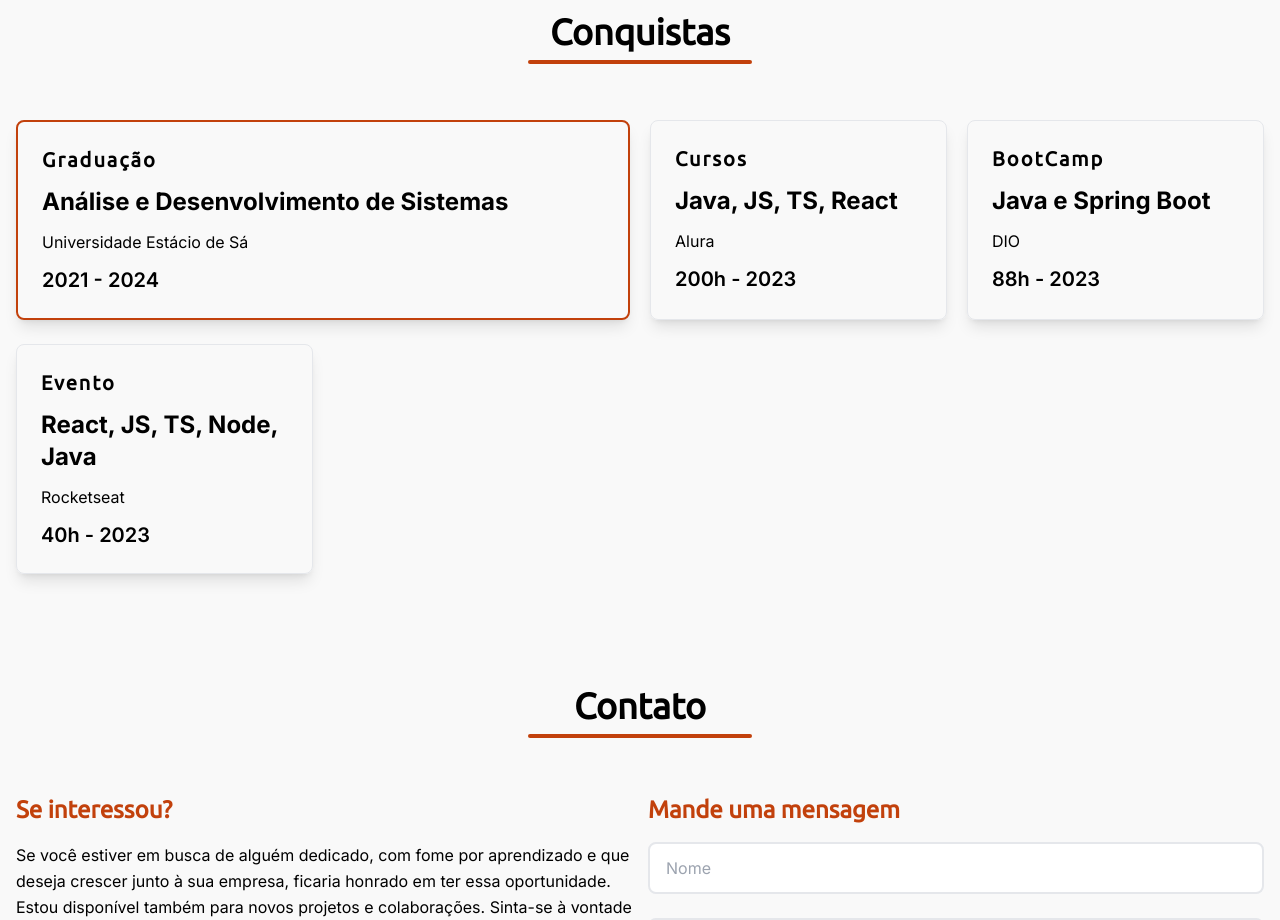
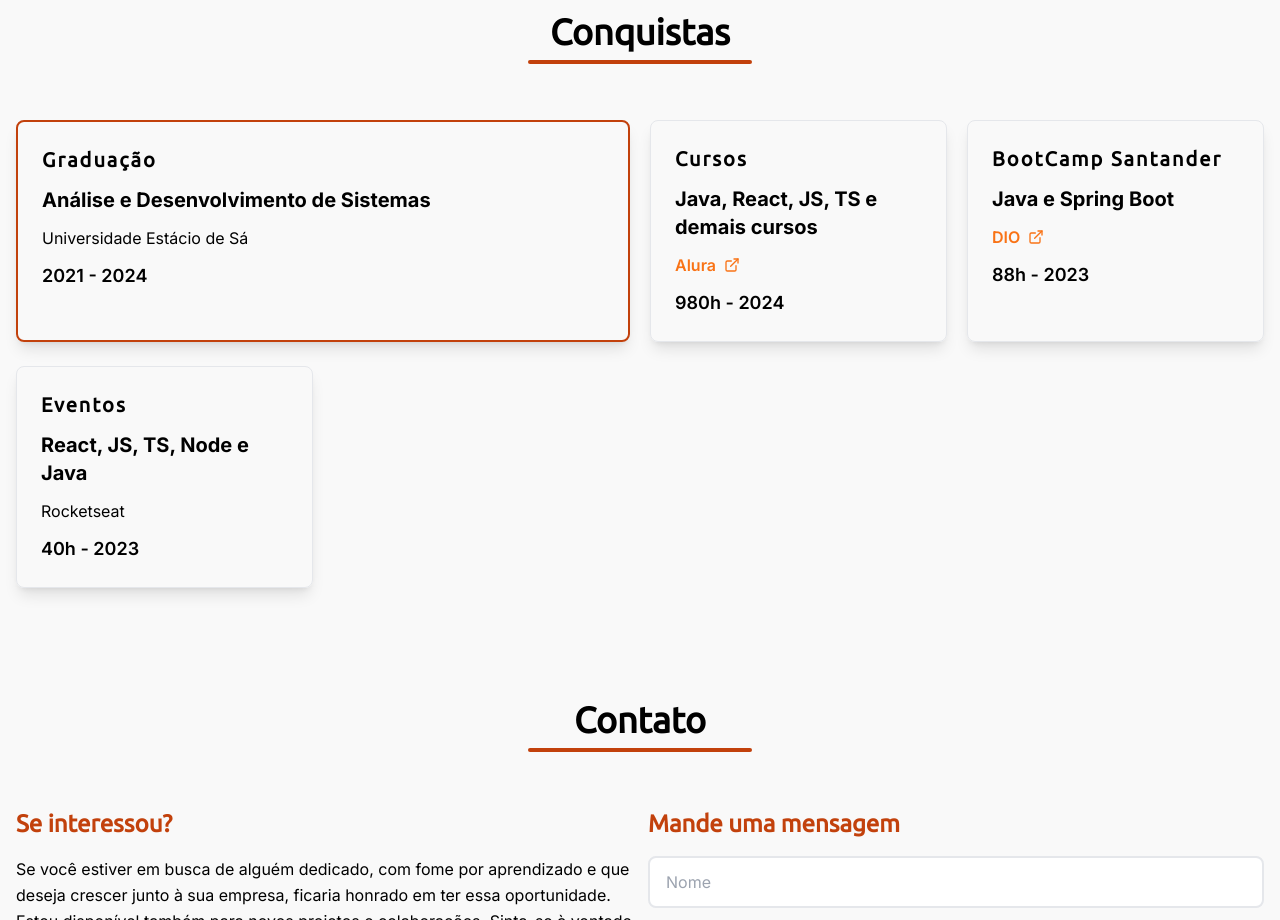
Before and after one commit to Caio-Pfaltzgraff/portfolio, a React (Vite) app: page / in a window 1280 px wide. Shown: the part 3660-4580 px from the top of the page. Built offline with nearby package versions, Linux system fonts and the light colour scheme.

Commit message:
FEAT: Ajustes na seção de conquistas

```diff
--- /dev/null
+++ b/src/page/AchievementsSection/Card/index.jsx
@@ -0,0 +1,21 @@
+import { LuExternalLink } from "react-icons/lu";
+
+export function Card({type, title, plataform, link = '', duration}) {
+  return (
+    <div className="space-y-3 border shadow-lg dark:shadow-gray-700 lg:hover:scale-105 duration-500 dark:border-zinc-500 rounded-lg p-6">
+      <h6 className="font-title font-semibold text-lg sm:text-xl tracking-widest dark:text-light-100">
+        {type}
+      </h6>
+      <p className="dark:text-light-100 text-lg sm:text-xl font-bold line-clamp-2">
+        {title}
+      </p>
+      {link === ''
+        ? (<p className="dark:text-zinc-400">{plataform}</p>)
+        : (<p className="dark:text-light-100"><a href={link} target="_blank" className="flex items-center gap-2 text-orange-500 dark:text-orange-600 font-semibold">{plataform} <LuExternalLink /></a></p>)
+      }
+      <p className="dark:text-light-100 text-lg  font-semibold">
+        {duration}
+      </p>
+    </div>
+  )
+}
--- a/src/page/AchievementsSection/index.jsx
+++ b/src/page/AchievementsSection/index.jsx
@@ -1,4 +1,5 @@
 import { SectionTemplate } from "../../components/SectionTemplate";
+import { Card } from "./Card";
 
 export function AchievementsSection() {
   return (
@@ -8,61 +9,37 @@ export function AchievementsSection() {
           <h6 className="font-title font-semibold text-lg sm:text-xl tracking-widest dark:text-light-100">
             Graduação
           </h6>
-          <p className="dark:text-light-100 text-lg sm:text-2xl font-bold line-clamp-2">
+          <p className="dark:text-light-100 text-lg sm:text-xl font-bold line-clamp-2">
             Análise e Desenvolvimento de Sistemas
           </p>
-          <p className="dark:text-light-100">
+          <p className="dark:text-zinc-400">
             Universidade Estácio de Sá
           </p>
-          <p className="dark:text-light-100 text-lg sm:text-xl font-semibold">
+          <p className="dark:text-light-100 text-lg font-semibold">
             2021 - 2024
           </p>
         </div>
 
-        <div className="space-y-3 border shadow-lg dark:shadow-gray-700 lg:hover:scale-105 duration-500 dark:border-zinc-500 rounded-lg p-6">
-          <h6 className="font-title font-semibold text-lg sm:text-xl tracking-widest dark:text-light-100">
-            Cursos
-          </h6>
-          <p className="dark:text-light-100 text-lg sm:text-2xl font-bold line-clamp-2">
-            Java, JS, TS, React
-          </p>
-          <p className="dark:text-light-100">
-            Alura
-          </p>
-          <p className="dark:text-light-100 text-lg sm:text-xl font-semibold">
-            200h - 2023
-          </p>
-        </div>
-
-        <div className="space-y-3 border shadow-lg dark:shadow-gray-700 lg:hover:scale-105 duration-500 dark:border-zinc-500 rounded-lg p-6">
-          <h6 className="font-title font-semibold text-lg sm:text-xl tracking-widest dark:text-light-100">
-            BootCamp
-          </h6>
-          <p className="dark:text-light-100 text-lg sm:text-2xl font-bold line-clamp-2">
-            Java e Spring Boot
-          </p>
-          <p className="dark:text-light-100">
-            DIO
-          </p>
-          <p className="dark:text-light-100 text-lg sm:text-xl font-semibold">
-            88h - 2023
-          </p>
-        </div>
-
-        <div className="space-y-3 border shadow-lg dark:shadow-gray-700 lg:hover:scale-105 duration-500 dark:border-zinc-500 rounded-lg p-6">
-          <h6 className="font-title font-semibold text-lg sm:text-xl tracking-widest dark:text-light-100">
-            Evento
-          </h6>
-          <p className="dark:text-light-100 text-lg sm:text-2xl font-bold line-clamp-2">
-            React, JS, TS, Node, Java
-          </p>
-          <p className="dark:text-light-100">
-            Rocketseat
-          </p>
-          <p className="dark:text-light-100 text-lg sm:text-xl font-semibold">
-            40h - 2023
-          </p>
-        </div>
+        <Card
+          type="Cursos"
+          title="Java, React, JS, TS e demais cursos"
+          duration="980h - 2024"
+          plataform="Alura"
+          link="https://cursos.alura.com.br/user/caiopfaltzgraff/fullCertificate/8f6cd0eb3ccf6e88405b9075cf8749d7"
+        />
+        <Card
+          type="BootCamp Santander"
+          title="Java e Spring Boot"
+          duration="88h - 2023"
+          plataform="DIO"
+          link="https://www.dio.me/certificate/3BFD81D4"
+        />
+        <Card
+          type="Eventos"
+          title="React, JS, TS, Node e Java"
+          duration="40h - 2023"
+          plataform="Rocketseat"
+        />
       </div>
     </SectionTemplate>
   );
```
Also changed, not shown: build.css.
